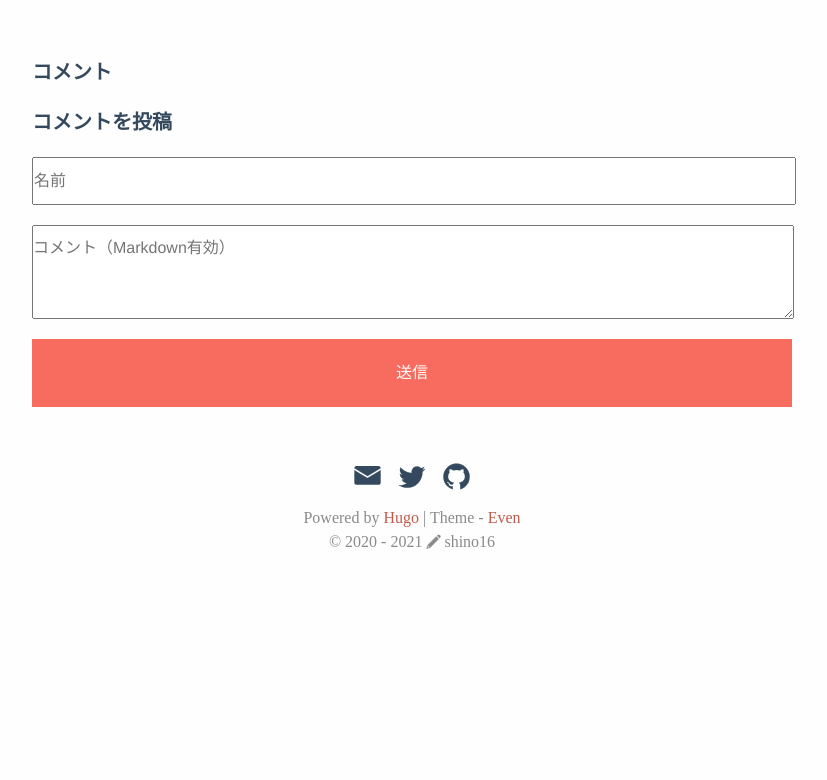
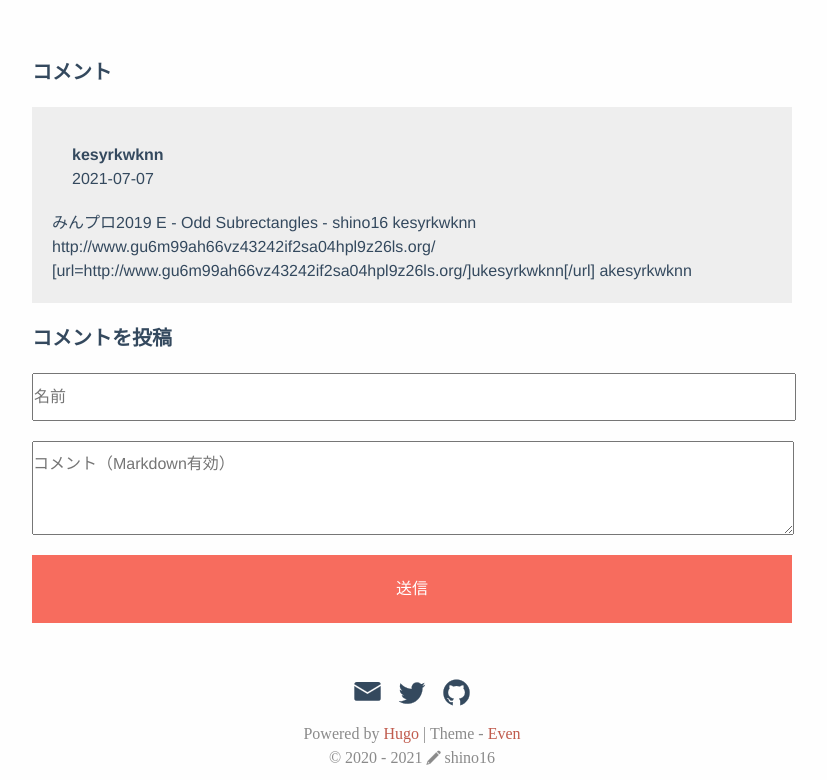
Before and after one commit to shino16/blog, a plain HTML site: page post/p/yahoo_procon2019_qual_e/index.html in a window 1280 px wide. Shown: the part 1654-2434 px from the top of the page, without its empty margins (228-1055 px from the left). Before the commit the page ends 2218 px from the top, so only its background shows below. Drawn offline with nearby package versions, Linux system fonts and the light colour scheme; files that its build step writes are made by us from their sources; a script that the page names is missing; files whose address does not match are found by name.

Commit message:
Automated commit

```diff
--- a/post/p/yahoo_procon2019_qual_e/index.html
+++ b/post/p/yahoo_procon2019_qual_e/index.html
@@ -217,6 +217,20 @@
 
 
 
+      <div class="post-comment">
+        <div class="post-comment-header">
+          <p class="post-comment-info"><strong>kesyrkwknn</strong><br>2021-07-07</p>
+        </div>
+        <div class="post-comment-body">みんプロ2019 E - Odd Subrectangles - shino16
+kesyrkwknn <a href="http://www.gu6m99ah66vz43242if2sa04hpl9z26ls.org/">http://www.gu6m99ah66vz43242if2sa04hpl9z26ls.org/</a>
+[url=http://www.gu6m99ah66vz43242if2sa04hpl9z26ls.org/]ukesyrkwknn[/url]
+<a href="http://www.gu6m99ah66vz43242if2sa04hpl9z26ls.org/">akesyrkwknn</a>
+        </div>
+      </div>
+
+
+
+
 
 
 
```
Also changed, not shown: post/algo/ioライブラリの設計/index.html (+2 -0 lines), post/algo/montgomery乗算を実装/index.html (+2 -0 lines), post/algo/オートマトン/index.html (+2 -0 lines), post/algo/データ構造に乗せる代数的構造の持ち方/index.html (+2 -0 lines), post/math/vanlint-wilson-19/index.html (+2 -0 lines), post/math/vanlint-wilson-20/index.html (+2 -0 lines), post/math/期待値とダブルカウント鳩ノ巣原理の関係/index.html (+2 -0 lines).
